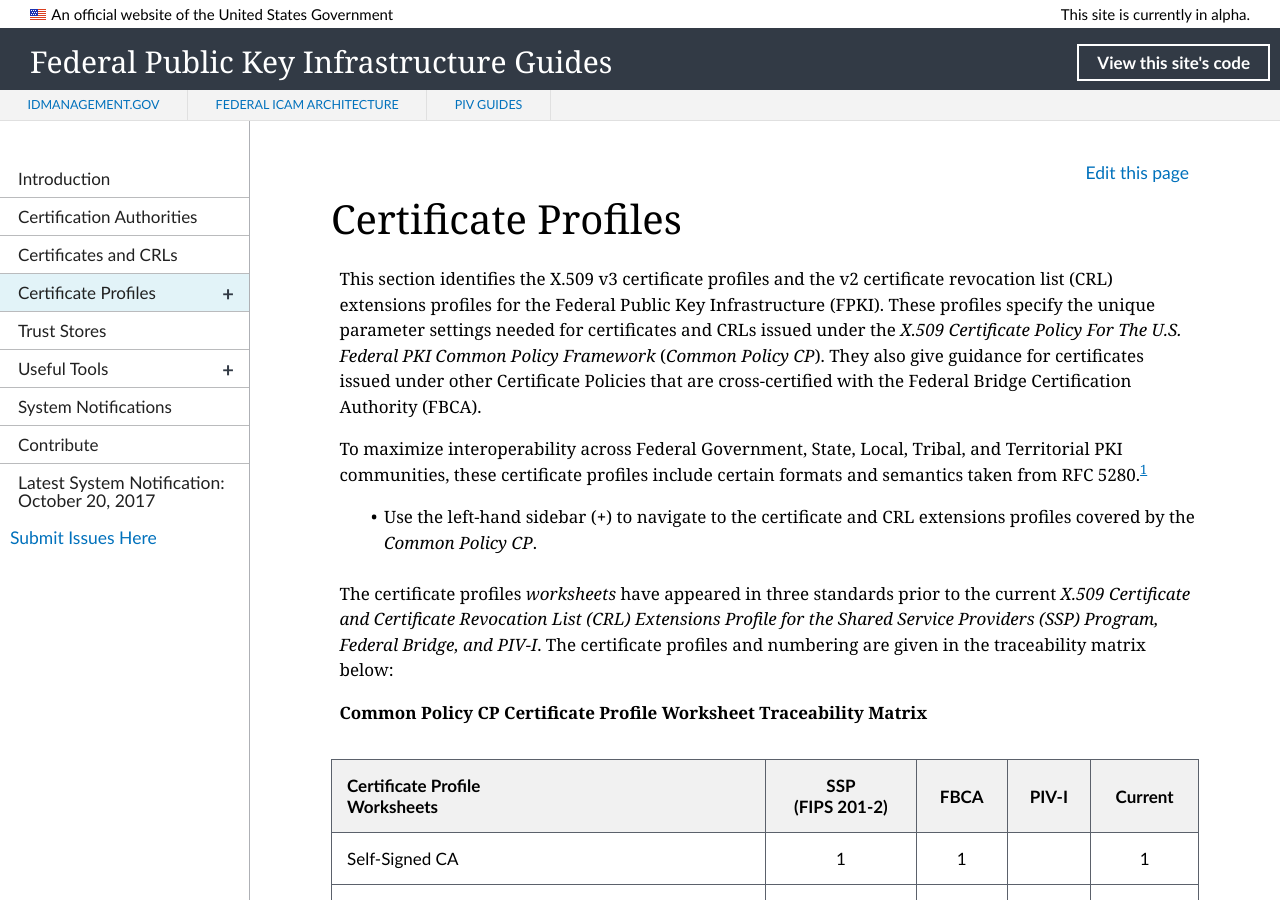
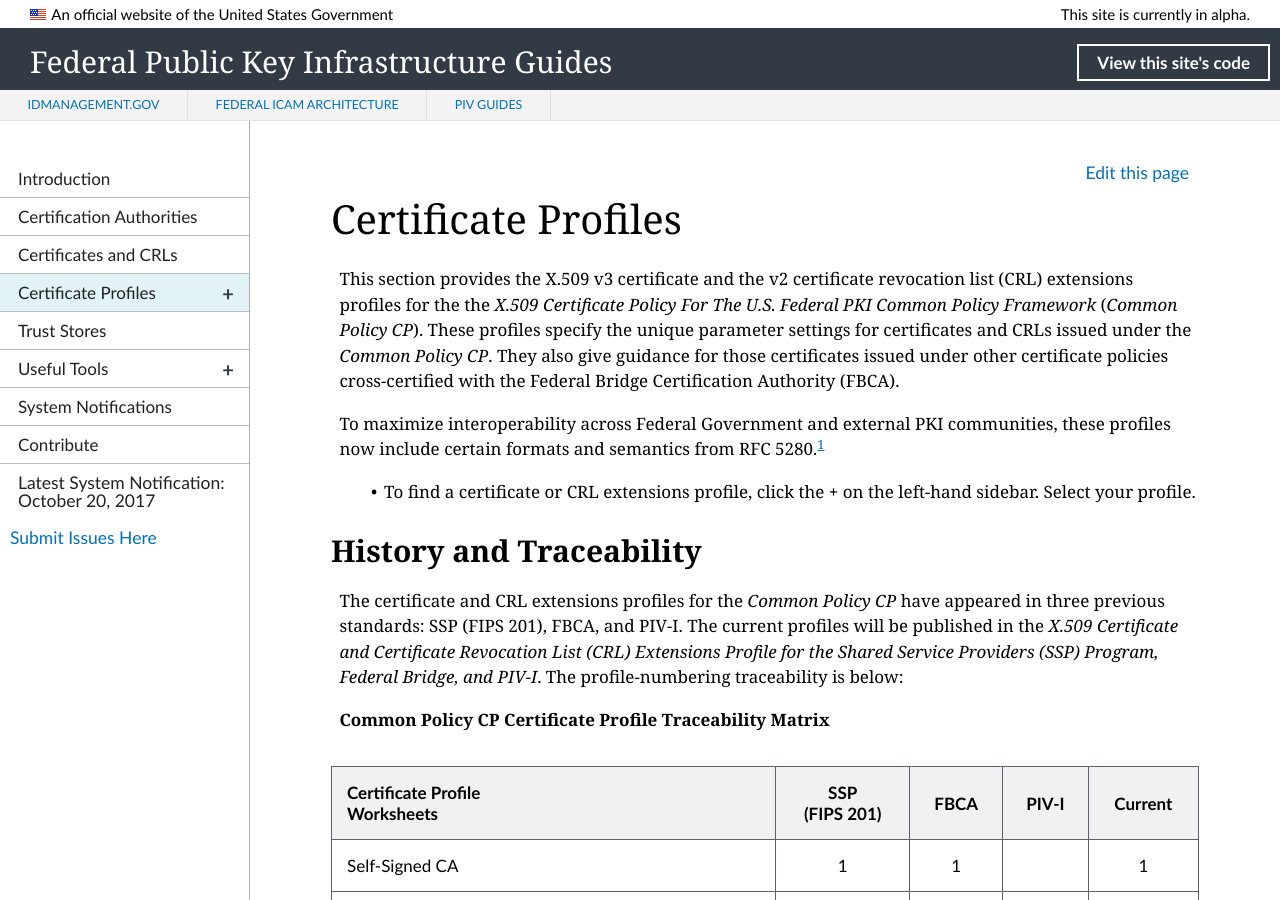
Before and after one commit to GSA/fpki-guides, a Jekyll site: the page built from pages/fpki_certificate_profiles.md, in a window 1280 px wide and 900 px high. Built offline with Jekyll 4.4.1, drawn with Linux system fonts in a browser that asks for light colours; nearby versions of some CDN libraries; library files that are not in the unit come from our copies.

Commit message:
Update fpki_certificate_profiles.md
Content updates

```diff
--- a/pages/fpki_certificate_profiles.md
+++ b/pages/fpki_certificate_profiles.md
@@ -4,17 +4,19 @@
 permalink: /certprofiles/
 ---
 
-This section identifies the X.509 v3 certificate profiles and the v2 certificate revocation list (CRL) extensions profiles for the Federal Public Key Infrastructure (FPKI). These profiles specify the unique parameter settings needed for certificates and CRLs issued under the _X.509 Certificate Policy For The U.S. Federal PKI Common Policy Framework_ (_Common Policy CP_). They also give guidance for certificates issued under other Certificate Policies that are cross-certified with the Federal Bridge Certification Authority (FBCA).
+This section provides the X.509 v3 certificate and the v2 certificate revocation list (CRL) extensions profiles for the the _X.509 Certificate Policy For The U.S. Federal PKI Common Policy Framework_ (_Common Policy CP_). These profiles specify the unique parameter settings for certificates and CRLs issued under the _Common Policy CP_. They also give guidance for those certificates issued under other certificate policies cross-certified with the Federal Bridge Certification Authority (FBCA).
 
-To maximize interoperability across Federal Government, State, Local, Tribal, and Territorial PKI communities,<!--Is this what Wendy meant by "outside Fed Govt?"--> these certificate profiles include certain formats and semantics taken from RFC 5280.<sup>[1](#myfootnote1)</sup>
+To maximize interoperability across Federal Government and external PKI communities, these profiles now include certain formats and semantics from RFC 5280.<sup>[1](#myfootnote1)</sup>
 
-* Use the left-hand sidebar (**+**) to navigate to the certificate and CRL extensions profiles covered by the _Common Policy CP_.
+* To find a certificate or CRL extensions profile, click the **+** on the left-hand sidebar. Select your profile.
 
-The certificate profiles _worksheets_ have appeared in three standards prior to the current _X.509 Certificate and Certificate Revocation List (CRL) Extensions Profile for the Shared Service Providers (SSP) Program, Federal Bridge, and PIV-I_. The certificate profiles and numbering are given in the traceability matrix below:
+## History and Traceability
 
-**Common Policy CP Certificate Profile Worksheet Traceability Matrix**
+The certificate and CRL extensions profiles for the _Common Policy CP_ have appeared in three previous standards:  SSP (FIPS 201), FBCA, and PIV-I. The current profiles will be published in the _X.509 Certificate and Certificate Revocation List (CRL) Extensions Profile for the Shared Service Providers (SSP) Program, Federal Bridge, and PIV-I_. The profile-numbering traceability is below:
 
-| **Certificate Profile<BR>Worksheets**   | **SSP**<BR>**(FIPS 201-2)**        | **FBCA**     | **PIV-I**     | **Current**   |
+**Common Policy CP Certificate Profile Traceability Matrix**
+
+| **Certificate Profile<BR>Worksheets**   | **SSP**<BR>**(FIPS 201)**        | **FBCA**     | **PIV-I**     | **Current**   |
 | :----------------------------------  | :------:        | :-----------:      | :-----------:      | :-----------:      |
 | Self-Signed CA                       | 1              | 1            |               | 1             |
 | Key Rollover CA                      | 2              | 2            |  1            | 2             |
```
